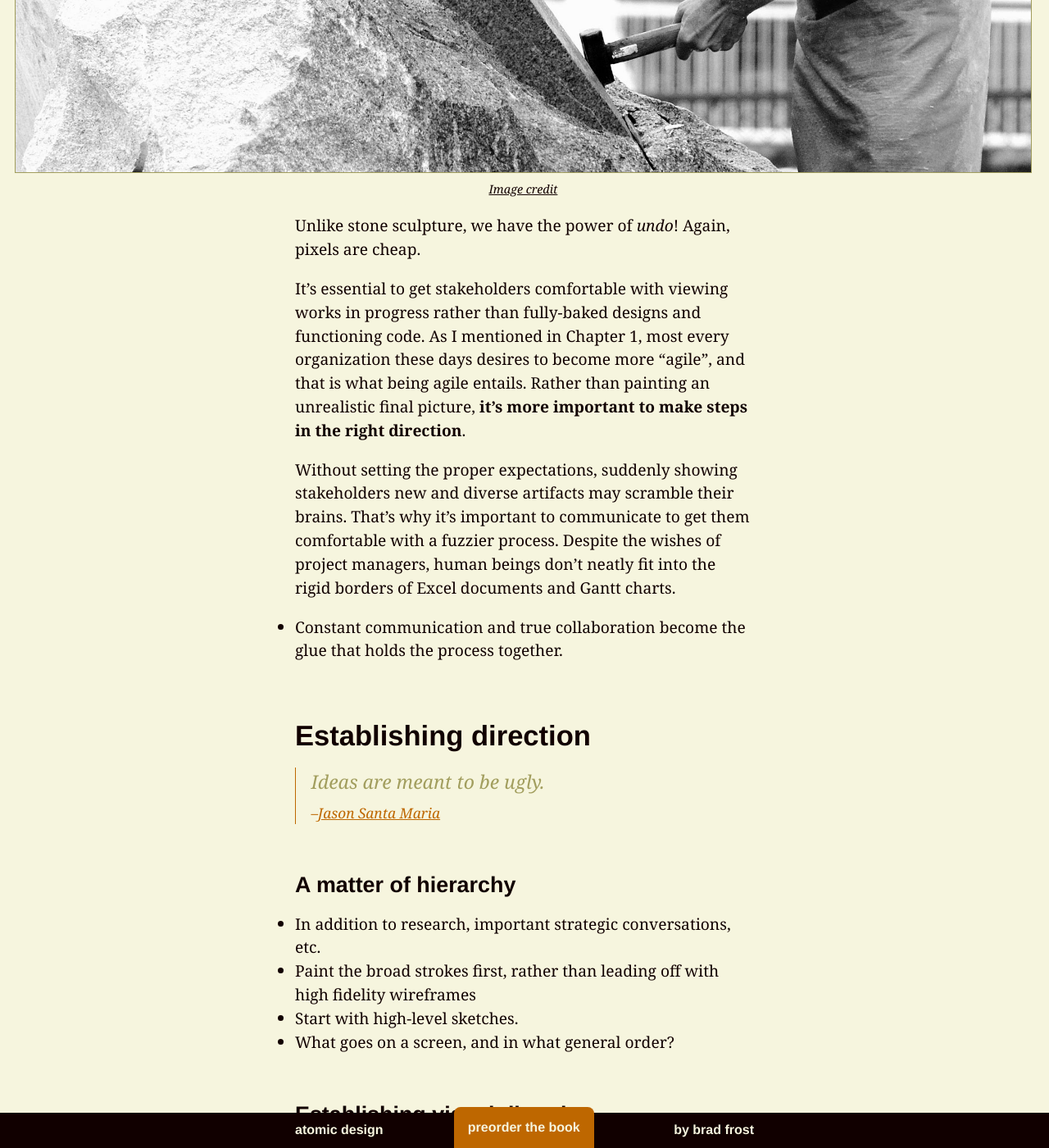
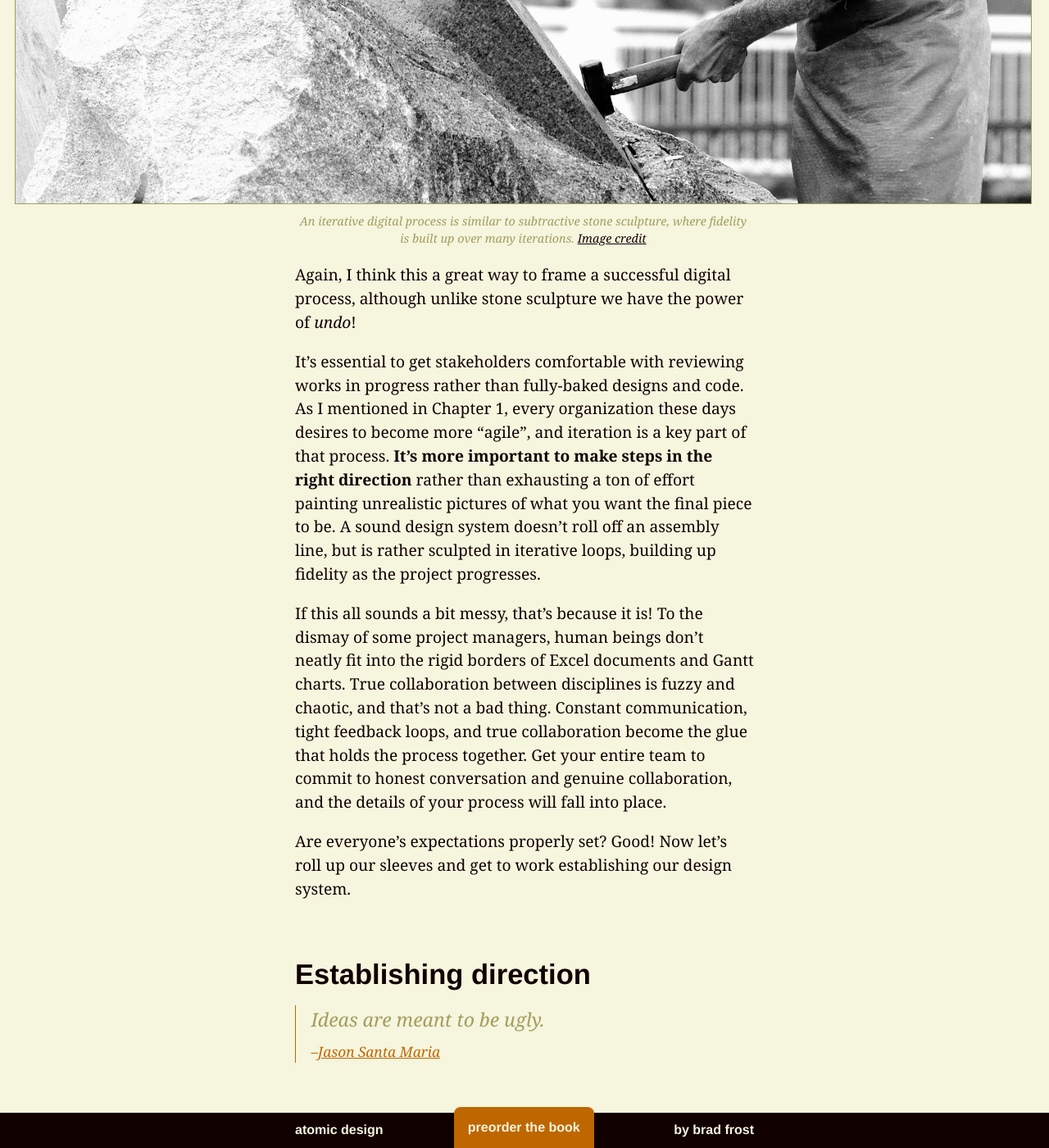
Before and after one commit to bradfrost/atomic-design, a Jekyll site: the page built from chapter-4.md, in a window 1280 px wide and 1400 px high, scrolled down 34975 px. Shown: the whole window at 82% size. Built offline with Jekyll 4.4.1, drawn with Linux system fonts in a browser that asks for light colours; some of the changed text lies outside the part shown.

Commit message:
Chapter 4 draft
Iterative process

```diff
--- a/chapter-4.md
+++ b/chapter-4.md
@@ -272,7 +272,7 @@ When a previous employer discovered I wrote HTML, CSS, and presentational JavaSc
 
 Here's the thing: I've never had a computer science class in my life, and I spent my high school career hanging out in the art room. Suffice it to say those requests made me extremely uncomfortable.
 
-There's a fundamental misunderstanding that all coding is ultra-geeky programming, which simply isn't the case. HTML is not a programming language. CSS is not a programming language. But **because HTML and CSS are still technically code, front-end development is often put in the same bucket as Python, Java, PHP, Ruby, C++, and other programming languages**.
+There's a fundamental misunderstanding that all coding is ultra-geeky programming, which simply isn't the case. HTML is not a programming language. CSS is not a programming language. But **because HTML and CSS are still technically code, front-end development is often put in the same bucket as Python, Java, PHP, Ruby, C++, and other programming languages**. This misunderstanding tends to give many front-end developers, myself included, a severe identity crisis.
 
 Organizationally, there is often a massive divide between designers and developers (or "marketing" and "IT", or "creative" and "engineering", or some other divisive labels). Designers and developers often sit on different floors, in different buildings altogether, in different cities, and sometimes even in different countries in different continents. While some of this organizational separation may be justified, **creating a division between designers and front-end developers is an absolutely terrible idea**.
 
@@ -297,26 +297,24 @@ This is not to say teams must design *entirely* in the browser. As with anything
 
 > Let’s change the phrase “designing in the browser” to “deciding in the browser.” <cite>[Dan Mall](https://the-pastry-box-project.net/dan-mall/2012-september-12)</cite>
 
-Having the design represented in the browser *in addition to* other design artifacts gives teams to ability to paint a fuller picture. Teams may demonstrate an aesthetically-focused design idea as a static image and simultaneously demonstrate a working prototype of that same idea.
-
-Getting to this point requires true collaboration between designers and developers, and hinges on honest conversation to  set everyone's expectations.
+Having the design represented in the browser *in addition to* other design artifacts gives teams to ability to paint a richer, more realistic picture. Teams may demonstrate an aesthetically-focused design idea as a static image and simultaneously demonstrate a working prototype of that same idea.
 
 #### An iterative iterative iterative iterative process
-I think of a successful digital design process as being quite similar to subtractive stone sculpture. At the start of the process, the sculptor (and their client) has a general idea of what they're creating, but that vision won't be fully realized until the sculpture is complete.
+I think of a successful digital design process as being quite similar to subtractive stone sculpture. At the beginning of the process, the sculptor (and their patron) has a general idea of what they're creating, but that vision won't be fully realized until the sculpture is complete.
 
 The sculptor starts with a giant slab of rock and starts chipping away at it. After a first pass, a crude shape begins to form. They take another pass and the shape becomes more pronounced. After a few rounds of whacking away at the rock, it becomes clear that the sculptor's subject is a human form.
 
-With the general shape of the sculpture roughed out, the artist can then begin honing in on specific sections of the piece. For instance, they may begin detailing the face. After several passes, they then move onto the arms, and then the legs. All the while, they step back to see how those details impact the overall sculpture. They continue this process until
+With the general shape of the sculpture roughed out, the artist can then begin honing in on specific sections of the piece. For instance, they may begin by detailing the face. After several passes, they then move onto the arms, and then begin detailing the legs. All the while, they step back to see how those details impact the overall sculpture. This process continues until the sculpture is complete and everyone is pleased with the results.
 
-{% include figure.html src="../images/content/stone-sculptor.jpg" caption="<a href='http://flickr.com/photos/15609463@N03/7854373494/'>Image credit</a>" %}
+{% include figure.html src="../images/content/stone-sculptor.jpg" caption="An iterative digital process is similar to subtractive stone sculpture, where fidelity is built up over many iterations. <a href='http://flickr.com/photos/15609463@N03/7854373494/'>Image credit</a>" %}
 
-Unlike stone sculpture, we have the power of *undo*! Again, pixels are cheap.
+Again, I think this a great way to frame a successful digital process, although unlike stone sculpture we have the power of *undo*!
 
-It's essential to get stakeholders comfortable with viewing works in progress rather than fully-baked designs and functioning code. As I mentioned in Chapter 1, most every organization these days desires to become more "agile", and that is what being agile entails. Rather than painting an unrealistic final picture, **it's more important to make steps in the right direction**.
+It's essential to get stakeholders comfortable with reviewing works in progress rather than fully-baked designs and code. As I mentioned in Chapter 1, every organization these days desires to become more "agile", and iteration is a key part of that process. **It's more important to make steps in the right direction** rather than exhausting a ton of effort painting unrealistic pictures of what you want the final piece to be. A sound design system doesn't roll off an assembly line, but is rather sculpted in iterative loops, building up fidelity as the project progresses.
 
-Without setting the proper expectations, suddenly showing stakeholders new and diverse artifacts may scramble their brains. That's why it's important to communicate to get them comfortable with a fuzzier process. Despite the wishes of project managers, human beings don't neatly fit into the rigid borders of Excel documents and Gantt charts.
+If this all sounds a bit messy, that's because it is! To the dismay of some project managers, human beings don't neatly fit into the rigid borders of Excel documents and Gantt charts. True collaboration between disciplines is fuzzy and chaotic, and that's not a bad thing. Constant communication, tight feedback loops, and true collaboration become the glue that holds the process together. Get your entire team to commit to honest conversation and genuine collaboration, and the details of your process will fall into place.
 
-- Constant communication and true collaboration become the glue that holds the process together.
+Are everyone's expectations properly set? Good! Now let's roll up our sleeves and get to work establishing our design system.
 
 ## Establishing direction
 > Ideas are meant to be ugly. <cite>[Jason Santa Maria](http://jasonsantamaria.com/articles/piles-of-ideas)</cite>
```
Also changed, not shown: 2 other files.
